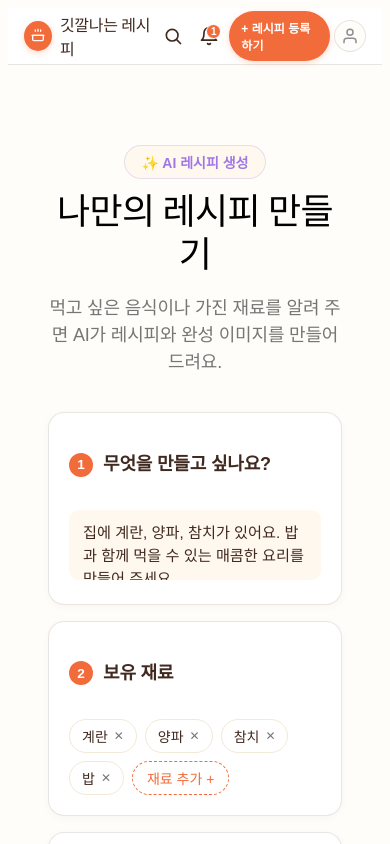
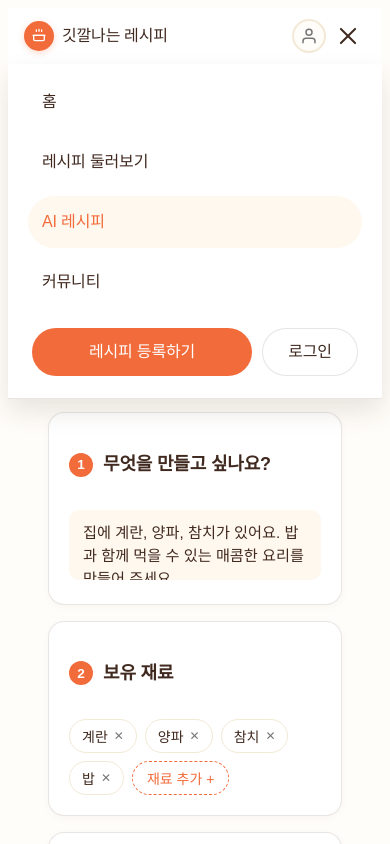
Before and after one commit to dbsehd125-bot/EST13_finel_project, a React (Vite) app: page /ai in a window 390 px wide. Both pictures are taken after a click on the button "메뉴 열기". Shown: the top 844 px of the page. Built offline with nearby package versions, Linux system fonts and the light colour scheme; a web font is replaced by a local one.

Commit message:
feat: 헤더 컴포넌트 피드백 반영 및 반응형 추가

```diff
--- a/src/components/Header.css
+++ b/src/components/Header.css
@@ -1,3 +1,7 @@
+/* =========================
+   헤더
+========================= */
+
 .header {
   position: sticky;
   top: 0;
@@ -5,7 +9,7 @@
 
   width: 100%;
 
-  background-color: var(--background-header);
+  background: var(--background-header);
   border-bottom: 1px solid var(--brand-divider);
 }
 
@@ -17,8 +21,8 @@
   align-items: center;
   justify-content: space-between;
 
-  margin: 0 auto;
-  padding: 0 24px;
+  margin-inline: auto;
+  padding-inline: 24px;
 }
 
 /* =========================
@@ -31,8 +35,11 @@
   gap: 36px;
 }
 
+/* 로고 */
+
 .logo {
   display: flex;
+  flex-shrink: 0;
   align-items: center;
   gap: 10px;
 
@@ -44,26 +51,23 @@
   display: flex;
   width: 38px;
   height: 38px;
+  flex-shrink: 0;
   align-items: center;
   justify-content: center;
 
   color: #fff;
-  background-color: var(--brand-primary);
+  background: var(--brand-primary);
   border-radius: 50%;
   box-shadow: 0 2px 6px rgba(242, 107, 58, 0.25);
 }
 
 .logo-title {
   color: var(--brand-brown);
-
-  font-family: var(--font-display);
-  font-size: 20px;
-  font-weight: 400;
-  letter-spacing: -0.02em;
+  white-space: nowrap;
 }
 
 /* =========================
-   내비게이션
+   데스크톱 내비게이션
 ========================= */
 
 .nav {
@@ -76,27 +80,25 @@
   padding: 8px 18px;
 
   color: var(--brand-brown);
-  border-radius: 9999px;
+  border-radius: 999px;
 
-  font-family: var(--font-body);
-  font-size: 15px;
-  font-weight: 500;
   text-decoration: none;
+  white-space: nowrap;
 
   transition:
-    color 0.2s,
-    background-color 0.2s;
+    color 0.2s ease,
+    background-color 0.2s ease;
 }
 
 .nav a:hover {
   color: var(--brand-primary);
-  background-color: var(--brand-cream);
+  background: var(--brand-cream);
 }
 
 .nav a.active {
   color: var(--brand-primary);
-  background-color: var(--brand-cream);
-  font-weight: 600;
+  background: var(--brand-cream);
+  font-weight: 500;
 }
 
 /* =========================
@@ -105,11 +107,13 @@
 
 .header-right {
   display: flex;
+  flex-shrink: 0;
   align-items: center;
   gap: 16px;
 }
 
-/* 검색, 알림 버튼 */
+/* 검색 및 알림 */
+
 .icon-btn {
   display: flex;
   align-items: center;
@@ -118,24 +122,21 @@
   padding: 8px;
 
   color: var(--brand-brown);
-  background: none;
-  border: none;
+  background: transparent;
+  border: 0;
   border-radius: 50%;
 
   cursor: pointer;
+
   transition:
-    color 0.2s,
-    background-color 0.2s;
+    color 0.2s ease,
+    background-color 0.2s ease;
 }
 
 .icon-btn:hover {
   color: var(--brand-primary);
-  background-color: var(--brand-light-gray);
+  background: var(--brand-light-gray);
 }
-
-/* =========================
-   알림
-========================= */
 
 .alarm-btn {
   position: relative;
@@ -143,46 +144,50 @@
 
 .alarm-dot {
   position: absolute;
-  top: 4px;
-  right: 4px;
+  top: 3px;
+  right: 2px;
 
   display: flex;
-  width: 15px;
-  height: 15px;
+  width: 16px;
+  height: 16px;
   align-items: center;
   justify-content: center;
 
   color: #fff;
-  background-color: var(--brand-primary);
+  background: var(--brand-primary);
   border: 1.5px solid #fff;
   border-radius: 50%;
 
+  font-family: var(--font-body);
   font-size: 10px;
   font-weight: 700;
+  line-height: 1;
 }
 
 /* =========================
-   레시피 등록 버튼
+   레시피 등록
 ========================= */
 
 .btn-create {
-  padding: 9px 20px;
+  display: inline-flex;
+  align-items: center;
+  justify-content: center;
+
+  padding: 11px 20px;
 
   color: #fff;
-  background-color: var(--brand-primary);
-  border-radius: 9999px;
+  background: var(--brand-primary);
+  border-radius: 999px;
   box-shadow: 0 2px 6px rgba(242, 107, 58, 0.25);
 
-  font-family: var(--font-body);
-  font-size: 15px;
-  font-weight: 600;
   text-decoration: none;
+  white-space: nowrap;
 
-  transition: background-color 0.2s;
+  transition: background-color 0.2s ease;
 }
 
 .btn-create:hover {
-  background-color: var(--brand-primary-dark);
+  background: var(--brand-primary-dark);
 }
 
 /* =========================
@@ -191,42 +196,40 @@
 
 .avatar {
   display: flex;
-  width: 36px;
-  height: 36px;
+  width: 38px;
+  height: 38px;
   flex-shrink: 0;
   align-items: center;
   justify-content: center;
 
-  background-color: var(--background);
-  border: 1.5px solid var(--brand-divider);
+  color: var(--brand-gray);
+  background: var(--background);
+  border: 2px solid var(--brand-beige);
   border-radius: 50%;
 
   text-decoration: none;
   cursor: pointer;
 
   transition:
-    border-color 0.2s,
-    background-color 0.2s;
+    border-color 0.2s ease,
+    background-color 0.2s ease;
 }
 
 .avatar:hover {
-  background-color: var(--brand-cream);
+  background: var(--brand-cream);
   border-color: var(--brand-primary);
 }
 
 /* =========================
-   로그인 링크
+   로그인
 ========================= */
 
 .login-link {
   color: var(--brand-gray);
+  text-decoration: none;
+  white-space: nowrap;
 
-  font-family: var(--font-body);
-  font-size: 14px;
-  text-decoration: none;
-
-  cursor: pointer;
-  transition: color 0.2s;
+  transition: color 0.2s ease;
 }
 
 .login-link:hover {
@@ -234,44 +237,228 @@
 }
 
 /* =========================
-   태블릿
+   햄버거 버튼
 ========================= */
 
-@media (max-width: 1023px) {
+.menu-btn {
+  display: none;
+  width: 40px;
+  height: 40px;
+  flex-shrink: 0;
+  flex-direction: column;
+  align-items: center;
+  justify-content: center;
+  gap: 5px;
+
+  padding: 0;
+
+  background: transparent;
+  border: 0;
+  border-radius: 50%;
+
+  cursor: pointer;
+
+  transition: background-color 0.2s ease;
+}
+
+.menu-btn:hover {
+  background: var(--brand-cream);
+}
+
+.menu-btn span {
+  display: block;
+  width: 24px;
+  height: 2px;
+
+  background: var(--brand-brown);
+  border-radius: 999px;
+
+  transition:
+    transform 0.2s ease,
+    opacity 0.2s ease;
+}
+
+/* 메뉴가 열리면 X */
+
+.menu-btn.open span:nth-child(1) {
+  transform: translateY(7px) rotate(45deg);
+}
+
+.menu-btn.open span:nth-child(2) {
+  opacity: 0;
+}
+
+.menu-btn.open span:nth-child(3) {
+  transform: translateY(-7px) rotate(-45deg);
+}
+
+/* =========================
+   펼침 메뉴 기본
+========================= */
+
+.mobile-menu {
+  display: none;
+}
+
+/* =========================
+   태블릿: 768px ~ 1279px
+========================= */
+
+@media (max-width: 1279px) {
   .header-inner {
-    height: 64px;
+    height: 72px;
+    padding-inline: 24px;
   }
 
   .nav {
     display: none;
   }
 
-  .logo-title {
-    font-size: 18px;
+  .login-link {
+    display: none;
   }
 
-  .header-right {
-    gap: 10px;
+  .menu-btn {
+    display: flex;
   }
 
-  .btn-create {
-    padding: 9px 16px;
-    font-size: 14px;
+  /* 본문 위에 겹쳐서 열리는 메뉴 */
+  .mobile-menu {
+    position: absolute;
+    top: 100%;
+    left: 0;
+    z-index: 110;
+
+    display: block;
+    width: 100%;
+    max-height: 0;
+    overflow: hidden;
+
+    /* 기존 64px에서 줄임 */
+    padding-inline: 40px;
+
+    background: #fff;
+    border-bottom: 1px solid transparent;
+    box-shadow: 0 12px 24px rgba(64, 41, 31, 0.12);
+
+    opacity: 0;
+    visibility: hidden;
+
+    transition:
+      max-height 0.3s ease,
+      padding-block 0.3s ease,
+      opacity 0.2s ease,
+      visibility 0.2s ease;
   }
 
-  .login-link {
-    display: none;
+  .mobile-menu.open {
+    max-height: 520px;
+
+    /* 위아래 여백도 조금 줄임 */
+    padding-block: 14px 24px;
+
+    border-bottom-color: var(--brand-divider);
+
+    opacity: 1;
+    visibility: visible;
+  }
+
+  .mobile-nav {
+    display: flex;
+    width: 100%;
+    max-width: 1280px;
+    flex-direction: column;
+
+    /* 메뉴 사이 간격 추가 */
+    gap: 10px;
+
+    margin-inline: auto;
+  }
+
+  .mobile-nav a {
+    display: flex;
+    min-height: 54px;
+    align-items: center;
+
+    /* 기존 24px보다 살짝 줄임 */
+    padding-inline: 18px;
+
+    color: var(--brand-brown);
+    border-radius: 999px;
+
+    text-decoration: none;
+
+    transition:
+      color 0.2s ease,
+      background-color 0.2s ease;
+  }
+
+  .mobile-nav a:hover,
+  .mobile-nav a.active {
+    color: var(--brand-primary);
+    background: var(--brand-cream);
+  }
+
+  .mobile-menu-actions {
+    display: grid;
+    width: 100%;
+    max-width: 1280px;
+    grid-template-columns: minmax(0, 1fr) auto;
+    gap: 14px;
+
+    margin: 22px auto 0;
+    padding-inline: 8px;
+  }
+
+  .mobile-create,
+  .mobile-login {
+    display: flex;
+    height: 50px;
+    align-items: center;
+    justify-content: center;
+
+    border-radius: 999px;
+    text-decoration: none;
+
+    transition:
+      color 0.2s ease,
+      border-color 0.2s ease,
+      background-color 0.2s ease;
+  }
+
+  .mobile-create {
+    color: #fff;
+    background: var(--brand-primary);
+  }
+
+  .mobile-create:hover {
+    background: var(--brand-primary-dark);
+  }
+
+  .mobile-login {
+    min-width: 120px;
+    padding-inline: 22px;
+
+    color: var(--brand-brown);
+    background: #fff;
+    border: 1px solid var(--brand-divider);
+  }
+
+  .mobile-login:hover {
+    color: var(--brand-primary);
+    background: var(--brand-cream);
+    border-color: var(--brand-primary);
   }
 }
 
 /* =========================
-   모바일
+   모바일: 375px
 ========================= */
 
 @media (max-width: 599px) {
   .header-inner {
     height: 56px;
-    padding: 0 16px;
+    padding-inline: 16px;
   }
 
   .header-left {
@@ -300,17 +487,61 @@
     gap: 4px;
   }
 
-  .icon-btn {
-    padding: 6px;
-  }
-
+  /* 모바일 상단에서 숨김 */
+  .search-btn,
+  .alarm-btn,
   .btn-create {
-    padding: 8px 12px;
-    font-size: 12px;
+    display: none;
   }
 
   .avatar {
-    width: 32px;
-    height: 32px;
+    width: 34px;
+    height: 34px;
+  }
+
+  .menu-btn {
+    width: 36px;
+    height: 36px;
+  }
+
+  .menu-btn span {
+    width: 22px;
+  }
+
+  .mobile-menu {
+    /* 기존 32px에서 줄임 */
+    padding-inline: 20px;
+  }
+
+  .mobile-menu.open {
+    padding-block: 12px 22px;
+  }
+
+  .mobile-nav {
+    /* 모바일 메뉴 사이 간격 */
+    gap: 8px;
+  }
+
+  .mobile-nav a {
+    min-height: 52px;
+    padding-inline: 14px;
+  }
+
+  .mobile-menu-actions {
+    grid-template-columns: minmax(0, 1fr) auto;
+    gap: 10px;
+
+    margin-top: 20px;
+    padding-inline: 4px;
+  }
+
+  .mobile-create,
+  .mobile-login {
+    height: 48px;
+  }
+
+  .mobile-login {
+    min-width: 96px;
+    padding-inline: 18px;
   }
 }
--- a/src/components/Header.jsx
+++ b/src/components/Header.jsx
@@ -1,8 +1,10 @@
-import React from "react";
+import { useState } from "react";
 import { Link, NavLink } from "react-router";
 import "./Header.css";
 
 export default function Header() {
+  const [menuOpen, setMenuOpen] = useState(false);
+
   const menuItems = [
     {
       id: "home",
@@ -27,12 +29,16 @@ export default function Header() {
     },
   ];
 
+  const closeMenu = () => {
+    setMenuOpen(false);
+  };
+
   return (
     <header className="header">
       <div className="header-inner">
         <div className="header-left">
           {/* 로고 */}
-          <Link to="/" className="logo">
+          <Link to="/" className="logo" onClick={closeMenu}>
             <div className="logo-badge">
               <svg
                 width="20"
@@ -43,6 +49,7 @@ export default function Header() {
                 strokeWidth="2"
                 strokeLinecap="round"
                 strokeLinejoin="round"
+                aria-hidden="true"
               >
                 <path d="M12 2v3M8 3v2M16 3v2" />
                 <path d="M4 11h16v6a2 2 0 0 1-2 2H6a2 2 0 0 1-2-2v-6z" />
@@ -50,17 +57,17 @@ export default function Header() {
               </svg>
             </div>
 
-            <span className="logo-title">깃깔나는 레시피</span>
+            <span className="logo-title font-display dtext-xl">깃깔나는 레시피</span>
           </Link>
 
-          {/* 내비게이션 */}
-          <nav className="nav">
+          {/* 데스크톱 내비게이션 */}
+          <nav className="nav" aria-label="주요 메뉴">
             {menuItems.map(item => (
               <NavLink
                 key={item.id}
                 to={item.path}
                 end={item.end}
-                className={({ isActive }) => (isActive ? "active" : "")}
+                className={({ isActive }) => `text-sm ${isActive ? "active" : ""}`}
               >
                 {item.label}
               </NavLink>
@@ -70,7 +77,7 @@ export default function Header() {
 
         <div className="header-right">
           {/* 검색 */}
-          <button type="button" className="icon-btn" aria-label="검색">
+          <button type="button" className="icon-btn search-btn" aria-label="검색">
             <svg
               width="20"
               height="20"
@@ -80,6 +87,7 @@ export default function Header() {
               strokeWidth="2"
               strokeLinecap="round"
               strokeLinejoin="round"
+              aria-hidden="true"
             >
               <circle cx="11" cy="11" r="7" />
               <path d="M21 21l-4.35-4.35" />
@@ -97,6 +105,7 @@ export default function Header() {
               strokeWidth="2"
               strokeLinecap="round"
               strokeLinejoin="round"
+              aria-hidden="true"
             >
               <path d="M18 8A6 6 0 0 0 6 8c0 7-3 9-3 9h18s-3-2-3-9" />
               <path d="M13.73 21a2 2 0 0 1-3.46 0" />
@@ -106,29 +115,71 @@ export default function Header() {
           </button>
 
           {/* 레시피 등록 */}
-          <Link to="/register" className="btn-create">
+          <Link to="/register" className="btn-create text-button">
             + 레시피 등록하기
           </Link>
 
           {/* 마이페이지 */}
-          <Link to="/mypage" className="avatar" aria-label="마이페이지로 이동">
+          <Link to="/mypage" className="avatar" aria-label="마이페이지로 이동" onClick={closeMenu}>
             <svg
               width="18"
               height="18"
               viewBox="0 0 24 24"
               fill="none"
-              stroke="#8E8E93"
+              stroke="var(--brand-gray)"
               strokeWidth="2"
               strokeLinecap="round"
               strokeLinejoin="round"
+              aria-hidden="true"
             >
               <path d="M20 21v-2a4 4 0 0 0-4-4H8a4 4 0 0 0-4 4v2" />
               <circle cx="12" cy="7" r="4" />
             </svg>
           </Link>
 
-          {/* 로그인 */}
-          <Link to="/login" className="login-link">
+          {/* 데스크톱 로그인 */}
+          <Link to="/login" className="login-link text-sm">
+            로그인
+          </Link>
+
+          {/* 태블릿·모바일 햄버거 버튼 */}
+          <button
+            type="button"
+            className={`menu-btn ${menuOpen ? "open" : ""}`}
+            aria-label={menuOpen ? "메뉴 닫기" : "메뉴 열기"}
+            aria-expanded={menuOpen}
+            aria-controls="mobile-menu"
+            onClick={() => setMenuOpen(prev => !prev)}
+          >
+            <span />
+            <span />
+            <span />
+          </button>
+        </div>
+      </div>
+
+      {/* 태블릿·모바일 펼침 메뉴 */}
+      <div id="mobile-menu" className={`mobile-menu ${menuOpen ? "open" : ""}`}>
+        <nav className="mobile-nav" aria-label="모바일 메뉴">
+          {menuItems.map(item => (
+            <NavLink
+              key={item.id}
+              to={item.path}
+              end={item.end}
+              className={({ isActive }) => `text-m ${isActive ? "active" : ""}`}
+              onClick={closeMenu}
+            >
+              {item.label}
+            </NavLink>
+          ))}
+        </nav>
+
+        <div className="mobile-menu-actions">
+          <Link to="/register" className="mobile-create text-button" onClick={closeMenu}>
+            레시피 등록하기
+          </Link>
+
+          <Link to="/login" className="mobile-login text-button" onClick={closeMenu}>
             로그인
           </Link>
         </div>
```
